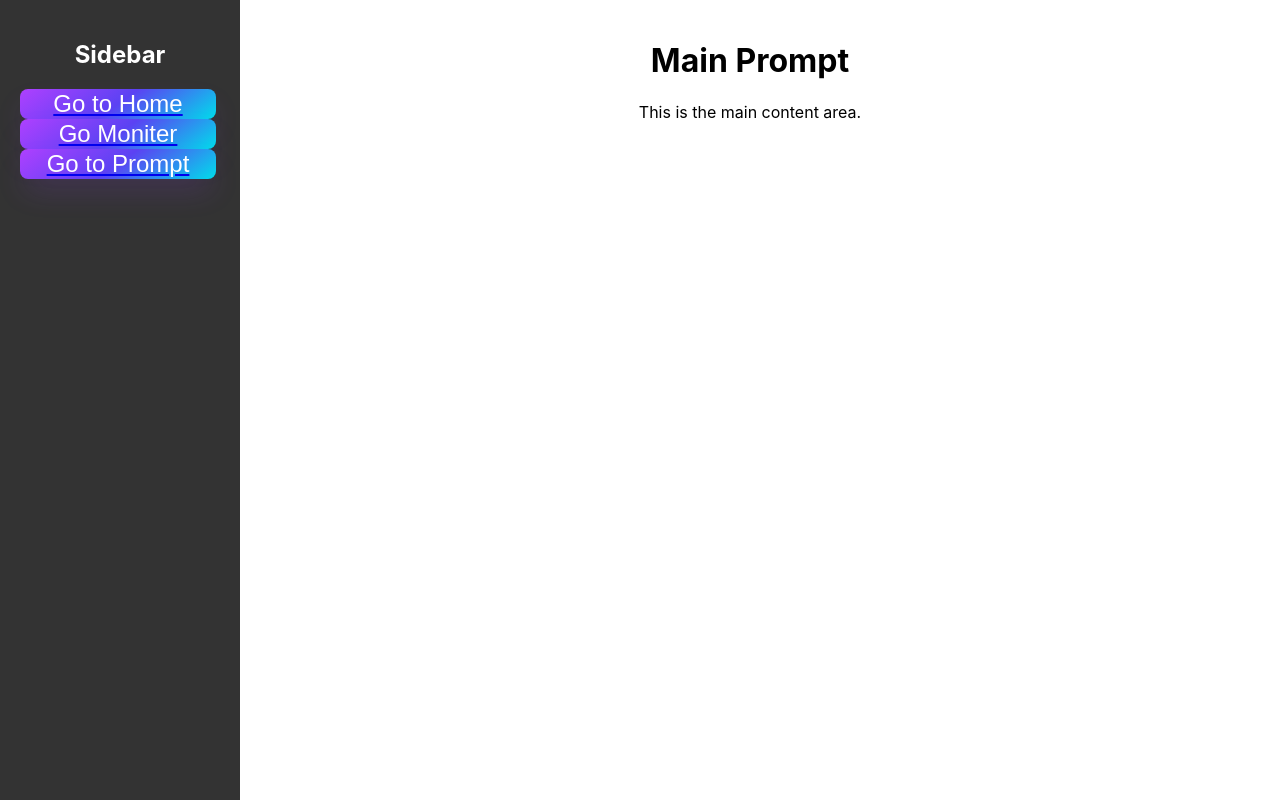
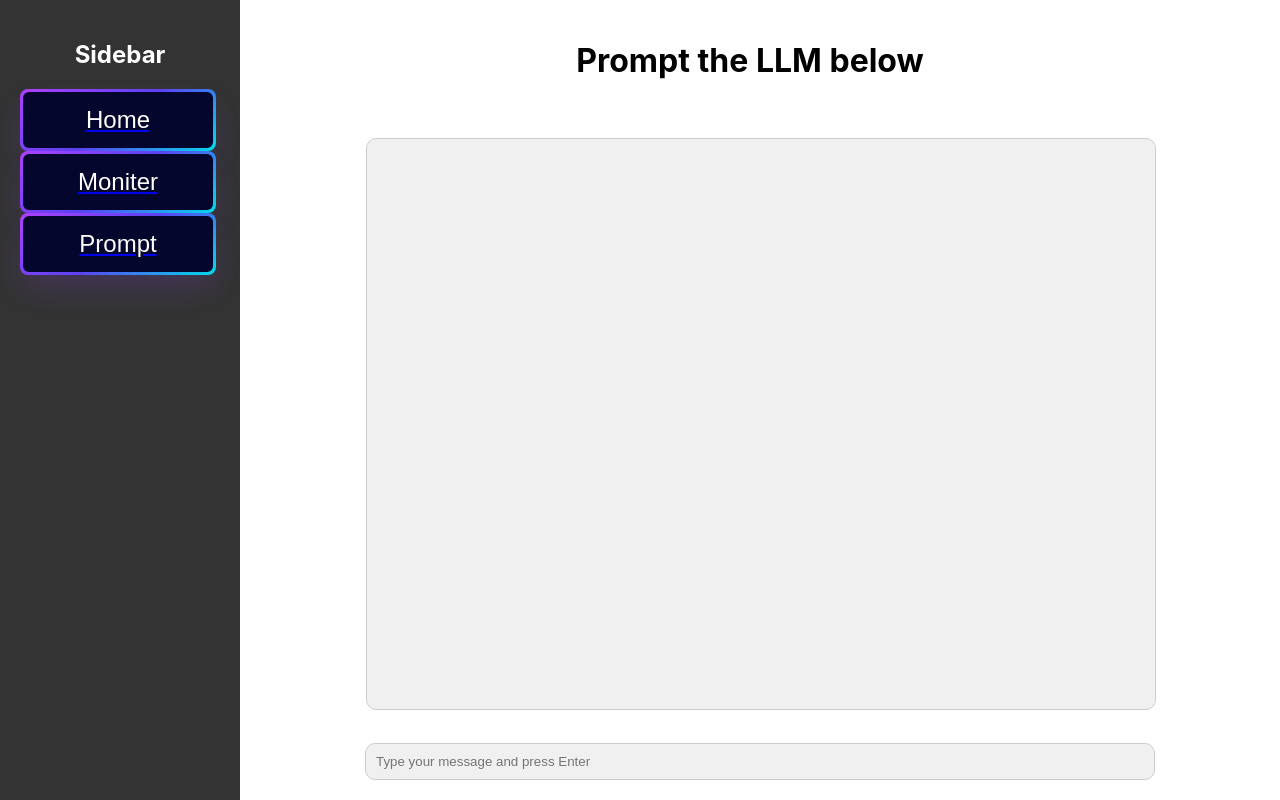
Before and after one commit to AustinGilbe/SeniorDesign, a React (Create React App) app in the folder frontend/: page /Prompt in a window 1280 px wide. Built offline with nearby package versions, Linux system fonts and the light colour scheme; no server answers.

Commit message:
added prompt and response box they do not currently send/ recieve responses

```diff
--- a/frontend/src/pages/Home.js
+++ b/frontend/src/pages/Home.js
@@ -16,13 +16,13 @@ export default function Home() {
                 <h2>Sidebar</h2>
                     <ul>
                     <Link to="/">
-                        <button className='sidebar_buttons'>Go to Home</button>
+                        <button className='sidebar_buttons' role="button"><span class="text">Home</span></button>
                     </Link>
                     <Link to="/Moniter">
-                        <button className='sidebar_buttons'>Go Moniter</button>
+                        <button className='sidebar_buttons' role="button"><span class="text">Moniter</span></button>
                     </Link>
                     <Link to="/Prompt">
-                        <button className='sidebar_buttons'>Go to Prompt</button>
+                        <button className='sidebar_buttons' role="button"><span class="text">Prompt</span></button>
                     </Link>
                     </ul>
                 </div>
--- a/frontend/src/pages/Moniter.js
+++ b/frontend/src/pages/Moniter.js
@@ -15,13 +15,13 @@ export default function Moniter() {
                 <h2>Sidebar</h2>
                     <ul>
                     <Link to="/">
-                        <button className='sidebar_buttons'>Go to Home</button>
+                        <button className='sidebar_buttons' role="button"><span class="text">Home</span></button>
                     </Link>
                     <Link to="/Moniter">
-                        <button className='sidebar_buttons'>Go Moniter</button>
+                        <button className='sidebar_buttons' role="button"><span class="text">Moniter</span></button>
                     </Link>
                     <Link to="/Prompt">
-                        <button className='sidebar_buttons'>Go to Prompt</button>
+                        <button className='sidebar_buttons' role="button"><span class="text">Prompt</span></button>
                     </Link>
                     </ul>
                 </div>
--- a/frontend/src/pages/Prompt.js
+++ b/frontend/src/pages/Prompt.js
@@ -1,14 +1,61 @@
 import * as React from 'react';
+import { useEffect } from 'react';
+
 import { Link } from 'react-router-dom';
 import '../styles.css';
 
 export default function Prompt() {
+    //handles input from user towards the LLM
+    const [text, setText] = React.useState('');
+
+    const handleKeyDown = async (event) => {
+      if (event.key === 'Enter') {
+        event.preventDefault();
+        alert(event.target.value);
+
+        try {
+          const response = await fetch('http://localhost:5000/api/messages', {
+            method: 'POST',
+            headers: {
+              'Content-Type': 'application/json'
+            },
+            body: JSON.stringify({ text })
+          });
+
+          if (!response.ok) {
+            throw new Error('Network response was not ok');
+          }
+
+          const data = await response.json();
+          console.log('Response from backend:', data);
+
+
+        } catch (error) {
+          console.error('Error sending message:', error);
+        }
+
+        setText('');
+      }
+    };
+
+    //-----------------------------------------------------------------
+
+
+    //handles LLM response
+    const [responseText, setResponseText] = React.useState('');
+
+    function handleServerResponse(response) {
+      setResponseText(response.data);
+    }
+    //-----------------------------------------------------------------
+
+
     return (
         <div>
 
         <div className="main-content">
-            <h1>Main Prompt</h1>
-            <p>This is the main content area.</p>
+            <h1>Prompt the LLM below</h1>
+
         </div>
 
 
@@ -17,17 +64,36 @@ export default function Prompt() {
             <h2>Sidebar</h2>
                 <ul>
                 <Link to="/">
-                    <button className='sidebar_buttons'>Go to Home</button>
+                    <button className='sidebar_buttons' role="button"><span class="text">Home</span></button>
                 </Link>
                 <Link to="/Moniter">
-                    <button className='sidebar_buttons'>Go Moniter</button>
+                    <button className='sidebar_buttons' role="button"><span class="text">Moniter</span></button>
                 </Link>
                 <Link to="/Prompt">
-                    <button className='sidebar_buttons'>Go to Prompt</button>
+                    <button className='sidebar_buttons' role="button"><span class="text">Prompt</span></button>
                 </Link>
                 </ul>
             </div>
 
+
+            <div>
+                <p className="response-box">{responseText}</p>
+            </div>
+
+
+
+
+            <input
+              type="text"
+              value={text}
+              className="prompt-box"
+              onChange={(e) => setText(e.target.value)}
+              onKeyDown={handleKeyDown}
+              placeholder="Type your message and press Enter"
+            />
+
+
+
         </div>
       );
   }
--- a/frontend/src/styles.css
+++ b/frontend/src/styles.css
@@ -21,6 +21,33 @@
     margin-left: 220px;
     padding: 20px;
     text-align: center;
+  }
+  .response-box{
+    height: 550px;
+    overflow-y: auto;
+    padding: 10px;
+    position: fixed;
+    left: 19.2%;
+    background-color: #f0f0f0;
+    border: 1px solid #ccc;
+    border-radius: 10px;
+    width: 60%;
+    z-index: 1000;
+    margin-left: 120px;
+  }
+  .prompt-box{
+    position: fixed;
+    bottom: 20px;
+    left: 50%;
+    transform: translateX(-50%);
+    border-radius: 10px;
+    padding: 10px;
+    background-color: #f0f0f0;
+    border: 1px solid #ccc;
+    width: 60%;
+    z-index: 1000;
+    margin-left: 120px;
+
   }
 
   .temp{
```
